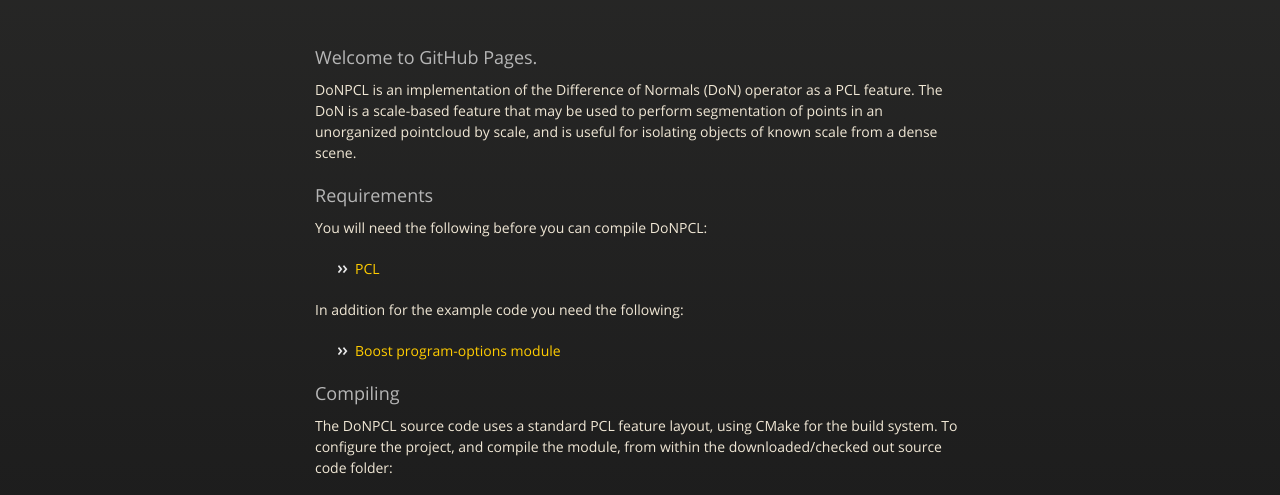
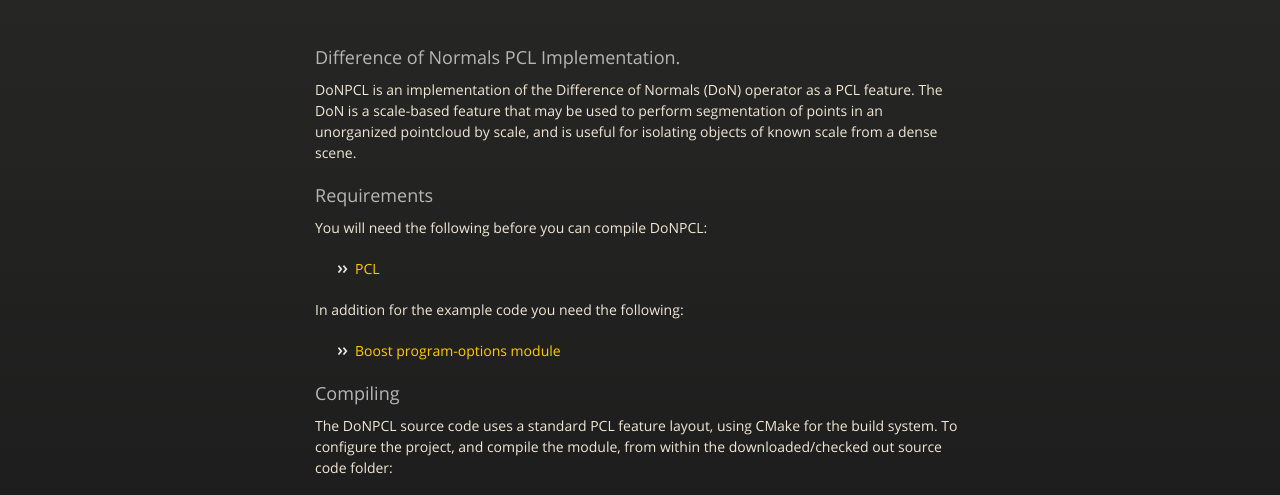
Before and after one commit to yanii/DoNPCL, a plain HTML site: page index.html in a window 1280 px wide. Shown: the part 226-721 px from the top of the page. Drawn offline with nearby package versions, Linux system fonts and the light colour scheme.

Commit message:
Fix title

```diff
--- a/index.html
+++ b/index.html
@@ -38,7 +38,7 @@
           <span class="credits right">Hosted on GitHub Pages &mdash; Theme by <a href="http://twitter.com/#!/michigangraham">mattgraham</a></span>
         </div>
 
-        <h3>Welcome to GitHub Pages.</h3>
+        <h3>Difference of Normals PCL Implementation.</h3>
 
 <p>DoNPCL is an implementation of the Difference of Normals (DoN) operator as a PCL feature. The DoN is a scale-based feature that may be used to perform segmentation of points in an unorganized pointcloud by scale, and is useful for isolating objects of known scale from a dense scene.</p>
 
```
